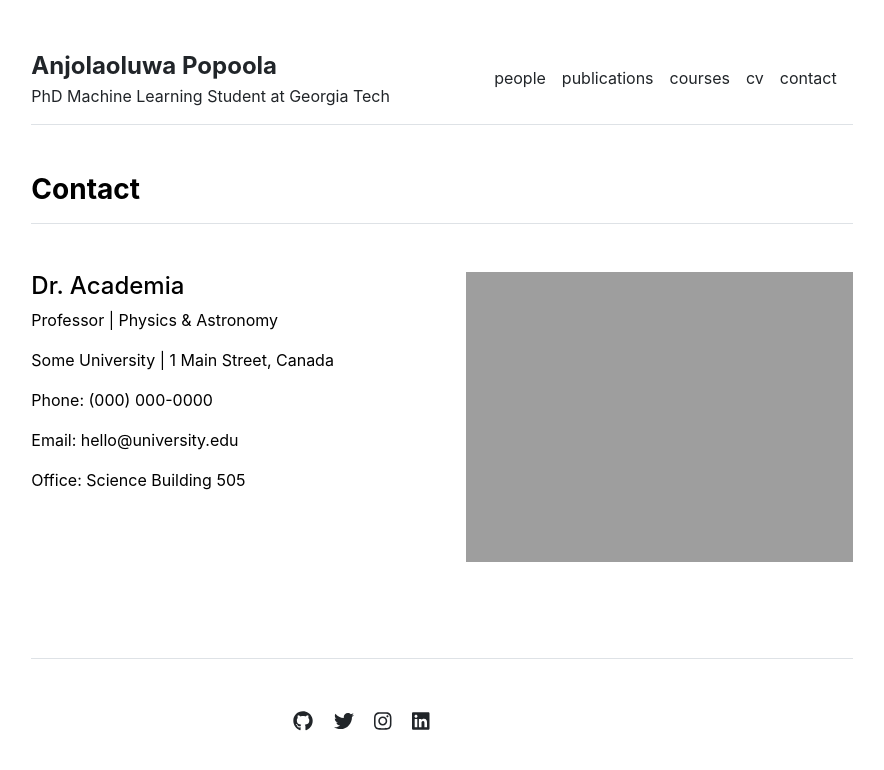
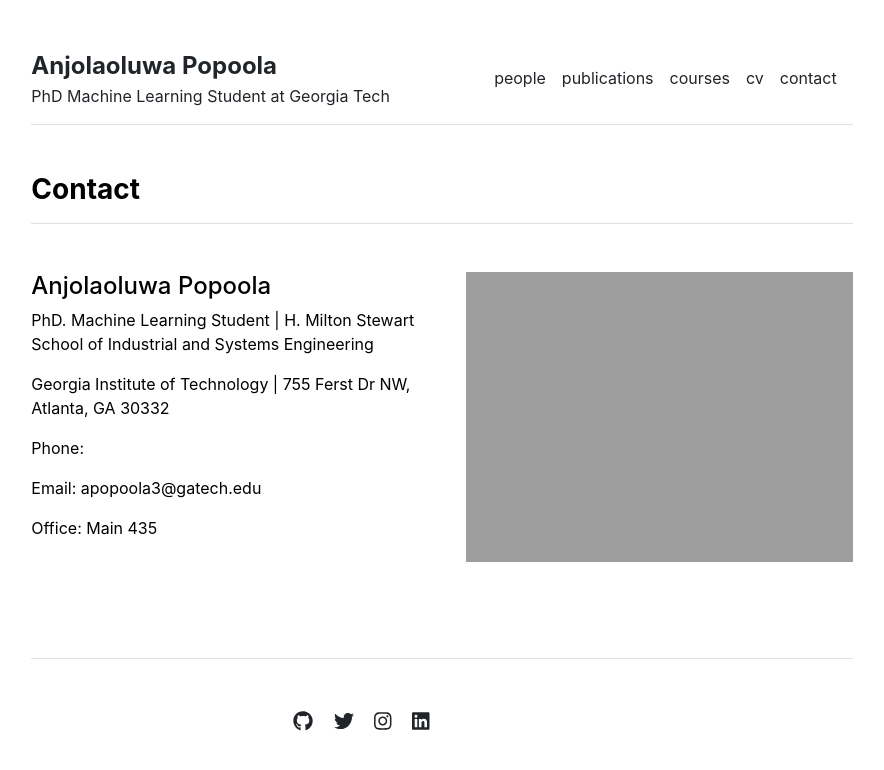
Before and after one commit to apopoola3/anjolapopoola.github.io, a Jekyll site: the page built from contact.md, in a window 1280 px wide. Shown: the top 770 px of the page, without its empty margins (198-1082 px from the left). Built offline with Jekyll 4.4.1, drawn with Linux system fonts in a browser that asks for light colours.

Commit message:
Update contact in settings.yml

```diff
--- a/_data/settings.yml
+++ b/_data/settings.yml
@@ -22,4 +22,4 @@ social:
 - {icon: 'linkedin', link: 'https://linkedin.com/in/lenpaul'}
 
 contacts:
-- {name: 'Dr. Academia', title: 'Professor', department: 'Physics & Astronomy', institution: 'Some University', institution_address: '1 Main Street, Canada', phone: '(000) 000-0000', email: 'hello@university.edu', office: 'Science Building 505', image: 'assets/img/contact.jpg'}
+- {name: 'Anjolaoluwa Popoola', title: 'PhD. Machine Learning Student', department: 'H. Milton Stewart School of Industrial and Systems Engineering', institution: 'Georgia Institute of Technology', institution_address: '755 Ferst Dr NW, Atlanta, GA 30332', email: 'apopoola3@gatech.edu', office: 'Main 435', image: 'assets/img/contact.jpg'}
```
